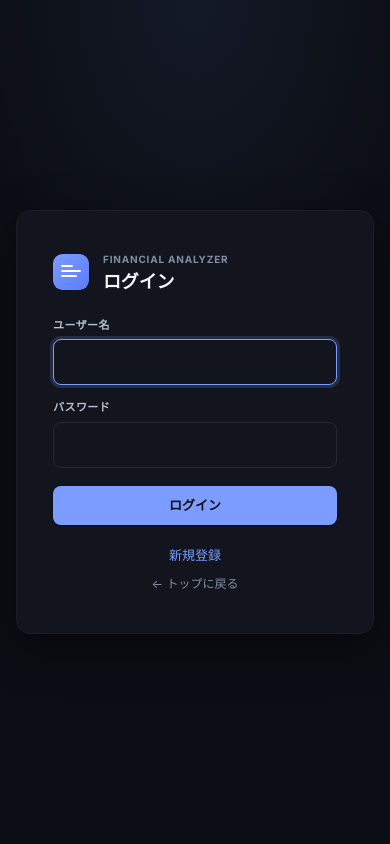
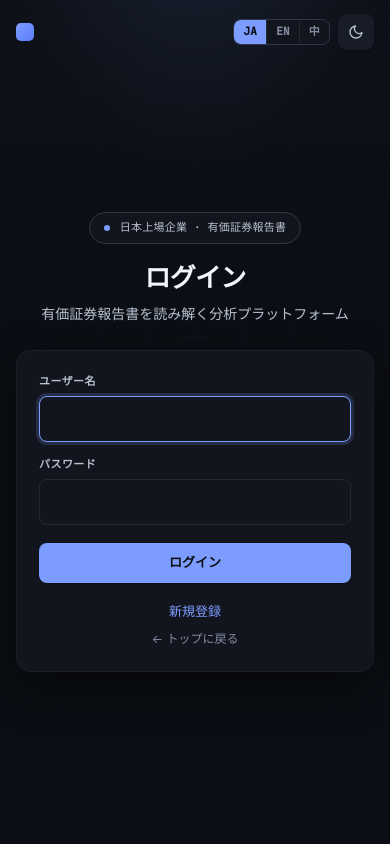
Before and after one commit to Kazaav/Financial_Analyzer, a FastAPI app: page /login in a window 390 px wide. Run offline with FastAPI, Linux system fonts and the light colour scheme.

Commit message:
feat(ui): redesign login & register as full-bleed hero pages
- replace the plain centered login card with a hero layout matching the app:
  gradient + dot-grid background, brand topbar (logo + language switch + theme
  toggle), eyebrow pill, headline, subtitle, floating form card
- new .auth-* CSS system (replaces .login-*); reuses field/button/notice/
  lang-switch/theme-toggle/landing-brand-dot; dark+light; responsive
- login/register rewritten — form actions, field names, code prefill and the
  CSRF-exempt contract all preserved; full theme IIFE + language switch added
- i18n: auth.tagline + register.subtitle (ja/en/zh)
- cache-bust ?v=20260614b across templates

Co-Authored-By: Claude Opus 4.8 <noreply@anthropic.com>

```diff
--- a/app/i18n.py
+++ b/app/i18n.py
@@ -67,6 +67,8 @@ TRANSLATIONS: dict[str, dict[str, str]] = {
         "register.confirm": "パスワード（確認）",
         "register.submit": "登録",
         "register.has_account": "すでにアカウントをお持ちですか？ ログイン",
+        "register.subtitle": "招待コードでアカウントを作成します。",
+        "auth.tagline": "有価証券報告書を読み解く分析プラットフォーム",
         "account.title": "アカウント",
         "account.saved": "変更を保存しました。",
         "account.profile": "プロフィール",
@@ -152,6 +154,8 @@ TRANSLATIONS: dict[str, dict[str, str]] = {
         "register.confirm": "Confirm password",
         "register.submit": "Create account",
         "register.has_account": "Already have an account? Sign in",
+        "register.subtitle": "Create your account with an invite code.",
+        "auth.tagline": "A platform for reading Japanese financial reports.",
         "account.title": "Account",
         "account.saved": "Changes saved.",
         "account.profile": "Profile",
@@ -236,6 +240,8 @@ TRANSLATIONS: dict[str, dict[str, str]] = {
         "register.confirm": "确认密码",
         "register.submit": "注册",
         "register.has_account": "已有账号？登录",
+        "register.subtitle": "使用邀请码创建账户。",
+        "auth.tagline": "读懂有价证券报告书的分析平台。",
         "account.title": "账户",
         "account.saved": "已保存修改。",
         "account.profile": "个人资料",
--- a/static/styles.css
+++ b/static/styles.css
@@ -1104,20 +1104,68 @@ input[type="radio"]{accent-color:var(--accent)}
 .demo-banner-link{font-size:11px;color:var(--accent);margin-left:auto;flex-shrink:0}
 
 /* ══════════════════════════════════════════════════════════════════
-   18. LOGIN PAGE
+   18. AUTH PAGES (login / register) — full-bleed hero
    ══════════════════════════════════════════════════════════════════ */
-.login-shell{
-  min-height:100vh;display:flex;align-items:center;justify-content:center;
-  background:radial-gradient(ellipse 60% 40% at 50% 0%, rgba(124,157,255,.08), transparent), var(--bg-base);
-  padding:32px 16px;
+.auth-hero{
+  min-height:100vh;display:flex;flex-direction:column;position:relative;
+  background:
+    radial-gradient(ellipse 80% 50% at 50% -10%, rgba(124,157,255,.10), transparent 60%),
+    linear-gradient(180deg, rgba(124,157,255,.02), transparent 30%),
+    var(--bg-base);
 }
-.login-panel{width:min(400px,100%);padding:40px 36px;background:var(--bg-elev-1);border:1px solid var(--bd-soft);border-radius:var(--r-lg);box-shadow:var(--sh-lg)}
-.login-brand-block{display:flex;align-items:center;gap:14px;margin-bottom:24px}
-.login-logo-svg{flex-shrink:0;border-radius:9px}
-.brand{font-size:18px;font-weight:600;line-height:1.2;color:var(--t1);letter-spacing:-.01em}
-.login-form{display:grid;gap:14px}
-.login-button{width:100%;min-height:38px;margin-top:4px}
-.login-error{margin:0 0 4px}
+.auth-hero::before{
+  content:"";position:fixed;inset:0;pointer-events:none;z-index:0;
+  background-image:
+    linear-gradient(rgba(124,157,255,.025) 1px, transparent 1px),
+    linear-gradient(90deg, rgba(124,157,255,.025) 1px, transparent 1px);
+  background-size:48px 48px;
+  mask-image:radial-gradient(ellipse 60% 50% at 50% 38%, black, transparent 80%);
+  -webkit-mask-image:radial-gradient(ellipse 60% 50% at 50% 38%, black, transparent 80%);
+}
+.auth-topbar{
+  display:flex;align-items:center;justify-content:space-between;gap:12px;
+  padding:18px 24px;position:relative;z-index:1;
+}
+.auth-brand{
+  display:inline-flex;align-items:center;gap:10px;text-decoration:none;
+  font-size:14px;font-weight:600;color:var(--t1);letter-spacing:-.01em;
+}
+.auth-brand:hover{text-decoration:none;color:var(--t1)}
+.auth-topbar-right{display:flex;align-items:center;gap:8px}
+.auth-main{
+  flex:1;display:flex;align-items:center;justify-content:center;
+  padding:24px 24px 56px;position:relative;z-index:1;
+}
+.auth-center{width:min(440px,100%);text-align:center}
+.auth-eyebrow{
+  display:inline-flex;align-items:center;gap:10px;
+  padding:6px 14px;border:1px solid var(--bd-strong);border-radius:var(--r-pill);
+  background:var(--bg-elev-1);color:var(--t2);
+  font-family:var(--font-mono);font-size:11px;font-weight:500;letter-spacing:.02em;
+  margin-bottom:20px;
+}
+.auth-eyebrow::before{content:"";width:6px;height:6px;border-radius:50%;background:var(--accent)}
+.auth-headline{
+  font-size:clamp(26px,4vw,38px);font-weight:700;letter-spacing:-.03em;line-height:1.1;
+  color:var(--t1);
+}
+.auth-sub{color:var(--t2);font-size:14px;line-height:1.55;margin:10px 0 26px}
+.auth-card{
+  background:var(--bg-elev-1);border:1px solid var(--bd-soft);
+  border-radius:var(--r-lg);box-shadow:var(--sh-lg);
+  padding:28px;text-align:left;
+}
+.auth-form{display:grid;gap:14px}
+.auth-form .button{width:100%;min-height:40px;margin-top:4px}
+.auth-foot{display:grid;gap:8px;margin-top:18px;text-align:center}
+.auth-foot a{font-size:13px;color:var(--accent)}
+.auth-foot a.muted-link{font-size:12px;color:var(--t3)}
+@media(max-width:560px){
+  .auth-topbar{padding:14px 16px}
+  .auth-brand span:last-child{display:none}
+  .auth-main{padding:16px 16px 40px}
+  .auth-card{padding:22px}
+}
 
 /* ══════════════════════════════════════════════════════════════════
    19. REPORT PAGE
--- a/templates/account.html
+++ b/templates/account.html
@@ -19,7 +19,7 @@
     });
   })();
   </script>
-  <link rel="stylesheet" href="/static/styles.css?v=20260614a">
+  <link rel="stylesheet" href="/static/styles.css?v=20260614b">
 </head>
 <body>
 <div class="home-wrap">
--- a/templates/admin_users.html
+++ b/templates/admin_users.html
@@ -19,7 +19,7 @@
     });
   })();
   </script>
-  <link rel="stylesheet" href="/static/styles.css?v=20260614a">
+  <link rel="stylesheet" href="/static/styles.css?v=20260614b">
 </head>
 <body>
 <div class="home-wrap">
--- a/templates/analysis.html
+++ b/templates/analysis.html
@@ -19,7 +19,7 @@
     });
   })();
   </script>
-  <link rel="stylesheet" href="/static/styles.css?v=20260614a">
+  <link rel="stylesheet" href="/static/styles.css?v=20260614b">
 </head>
 <body>
 {% macro info(key) -%}
@@ -788,7 +788,7 @@
 </div>
 
 <script src="https://cdn.jsdelivr.net/npm/echarts@5.5.0/dist/echarts.min.js"></script>
-<script src="/static/chart.js?v=20260614a"></script>
-<script src="/static/uploader.js?v=20260614a"></script>
+<script src="/static/chart.js?v=20260614b"></script>
+<script src="/static/uploader.js?v=20260614b"></script>
 </body>
 </html>
--- a/templates/index.html
+++ b/templates/index.html
@@ -19,7 +19,7 @@
     });
   })();
   </script>
-  <link rel="stylesheet" href="/static/styles.css?v=20260614a">
+  <link rel="stylesheet" href="/static/styles.css?v=20260614b">
 </head>
 <body>
 <div class="home-wrap">
@@ -150,6 +150,6 @@
   {% endif %}
 
 </div>
-<script src="/static/uploader.js?v=20260614a"></script>
+<script src="/static/uploader.js?v=20260614b"></script>
 </body>
 </html>
--- a/templates/landing.html
+++ b/templates/landing.html
@@ -20,7 +20,7 @@
     });
   })();
   </script>
-  <link rel="stylesheet" href="/static/styles.css?v=20260614a">
+  <link rel="stylesheet" href="/static/styles.css?v=20260614b">
 </head>
 <body>
 <div class="landing">
--- a/templates/login.html
+++ b/templates/login.html
@@ -1,68 +1,75 @@
 <!DOCTYPE html>
-<html lang="ja">
+<html lang="{{ lang or 'ja' }}">
 <head>
   <meta charset="UTF-8">
   <meta name="viewport" content="width=device-width, initial-scale=1.0">
-  <title>ログイン · Financial Analyzer</title>
+  <title>{{ t('login.title', 'ログイン') }} · Financial Analyzer</title>
   <link rel="preconnect" href="https://fonts.googleapis.com">
   <link rel="preconnect" href="https://fonts.gstatic.com" crossorigin>
   <link href="https://fonts.googleapis.com/css2?family=Inter:wght@400;500;600;700&family=JetBrains+Mono:wght@400;500&family=Noto+Sans+JP:wght@400;500;600&display=swap" rel="stylesheet">
   <script>
-  (function(){ try{ if(localStorage.getItem('fa-theme')==='light') document.documentElement.setAttribute('data-theme','light'); }catch(e){} })();
+  (function(){
+    try{ if(localStorage.getItem('fa-theme')==='light') document.documentElement.setAttribute('data-theme','light'); }catch(e){}
+    document.addEventListener('click',function(e){
+      var b=e.target.closest&&e.target.closest('[data-theme-toggle]'); if(!b)return;
+      var d=document.documentElement, light=d.getAttribute('data-theme')==='light';
+      if(light){d.removeAttribute('data-theme');} else {d.setAttribute('data-theme','light');}
+      try{ localStorage.setItem('fa-theme', light?'dark':'light'); }catch(e){}
+      document.dispatchEvent(new CustomEvent('fa-themechange'));
+    });
+  })();
   </script>
-  <link rel="stylesheet" href="/static/styles.css?v=20260614a">
+  <link rel="stylesheet" href="/static/styles.css?v=20260614b">
 </head>
 <body>
+<div class="auth-hero">
 
-<div class="login-shell">
-  <div class="login-panel">
+  <header class="auth-topbar">
+    <a class="auth-brand" href="/"><span class="landing-brand-dot"></span><span>Financial Analyzer</span></a>
+    <div class="auth-topbar-right">
+      <div class="lang-switch" role="group" aria-label="Language">
+        <a class="lang-opt {% if lang == 'ja' %}is-active{% endif %}" href="/set-lang/ja?next=/login">JA</a>
+        <a class="lang-opt {% if lang == 'en' %}is-active{% endif %}" href="/set-lang/en?next=/login">EN</a>
+        <a class="lang-opt {% if lang == 'zh' %}is-active{% endif %}" href="/set-lang/zh?next=/login">中</a>
+      </div>
+      <button class="theme-toggle" type="button" data-theme-toggle aria-label="テーマ切替" title="ライト / ダーク切替">
+        <svg class="icon-moon" viewBox="0 0 24 24" fill="none" stroke="currentColor" stroke-width="2" stroke-linecap="round" stroke-linejoin="round"><path d="M21 12.8A9 9 0 1 1 11.2 3a7 7 0 0 0 9.8 9.8z"/></svg>
+        <svg class="icon-sun" viewBox="0 0 24 24" fill="none" stroke="currentColor" stroke-width="2" stroke-linecap="round" stroke-linejoin="round"><circle cx="12" cy="12" r="4"/><path d="M12 2v1.5M12 20.5V22M3.5 12H2M22 12h-1.5M5.6 5.6 4.5 4.5M19.5 19.5l-1.1-1.1M18.4 5.6l1.1-1.1M4.5 19.5l1.1-1.1"/></svg>
+      </button>
+    </div>
+  </header>
 
-    <div class="login-brand-block">
-      <svg class="login-logo-svg" viewBox="0 0 36 36" fill="none" xmlns="http://www.w3.org/2000/svg" aria-hidden="true" width="36" height="36">
-        <defs>
-          <linearGradient id="logoG" x1="0" y1="0" x2="1" y2="1">
-            <stop offset="0%" stop-color="var(--accent)"/>
-            <stop offset="100%" stop-color="var(--accent-strong)"/>
-          </linearGradient>
-        </defs>
-        <rect width="36" height="36" rx="9" fill="url(#logoG)"/>
-        <rect x="8" y="11" width="12" height="2" rx="1" fill="white"/>
-        <rect x="8" y="16" width="20" height="2" rx="1" fill="white"/>
-        <rect x="8" y="21" width="16" height="2" rx="1" fill="white"/>
-      </svg>
-      <div>
-        <p class="eyebrow">Financial Analyzer</p>
-        <h1 class="brand">ログイン</h1>
+  <main class="auth-main">
+    <div class="auth-center">
+      <div class="auth-eyebrow">{{ t('landing.eyebrow') }}</div>
+      <h1 class="auth-headline">{{ t('login.title', 'ログイン') }}</h1>
+      <p class="auth-sub">{{ t('auth.tagline', '有価証券報告書を読み解く分析プラットフォーム') }}</p>
+
+      <div class="auth-card">
+        {% if error %}
+        <div class="notice warn" role="alert" style="margin-bottom:14px">{{ error }}</div>
+        {% endif %}
+        <form class="auth-form" action="/login" method="post">
+          <input type="hidden" name="next" value="{{ next }}">
+          <div class="field">
+            <label for="username">{{ t('login.username', 'ユーザー名') }}</label>
+            <input type="text" id="username" name="username"
+                   autocomplete="username" autocapitalize="off" spellcheck="false" required autofocus>
+          </div>
+          <div class="field">
+            <label for="password">{{ t('login.password', 'パスワード') }}</label>
+            <input type="password" id="password" name="password" autocomplete="current-password" required>
+          </div>
+          <button class="button primary" type="submit">{{ t('login.submit', 'ログイン') }}</button>
+        </form>
+        <div class="auth-foot">
+          <a href="/register">{{ t('register.title', '新規登録') }}</a>
+          <a class="muted-link" href="/">{{ t('login.back', '← トップに戻る') }}</a>
+        </div>
       </div>
     </div>
+  </main>
 
-    {% if error %}
-    <div class="notice warn login-error" role="alert">{{ error }}</div>
-    {% endif %}
-
-    <form class="login-form" action="/login" method="post">
-      <input type="hidden" name="next" value="{{ next }}">
-      <div class="field">
-        <label for="username">ユーザー名</label>
-        <input type="text" id="username" name="username"
-               autocomplete="username" autocapitalize="off" spellcheck="false"
-               required autofocus>
-      </div>
-      <div class="field">
-        <label for="password">パスワード</label>
-        <input type="password" id="password" name="password"
-               autocomplete="current-password" required>
-      </div>
-      <button class="button primary login-button" type="submit">ログイン</button>
-    </form>
-
-    <div style="margin-top:20px;text-align:center;display:grid;gap:8px">
-      <a href="/register" style="font-size:13px;color:var(--accent)">{{ t('register.title', '新規登録') }}</a>
-      <a href="/" style="font-size:12px;color:var(--t3)">← トップに戻る</a>
-    </div>
-
-  </div>
 </div>
-
 </body>
 </html>
```
Also changed, not shown: templates/register.html (+41 -31 lines).
